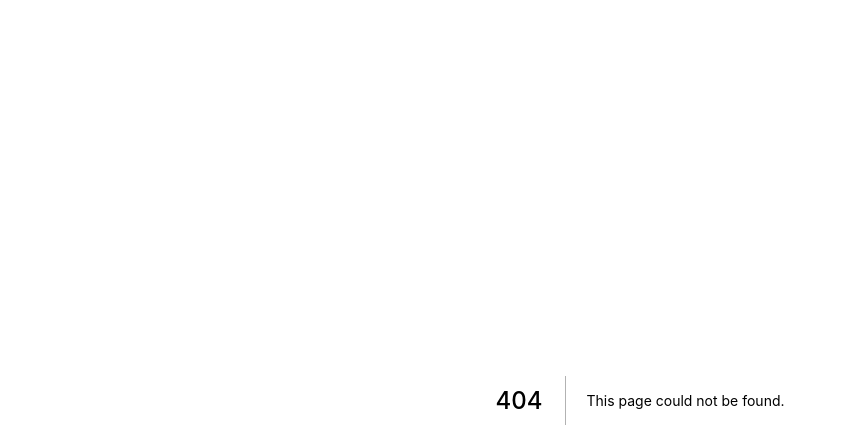
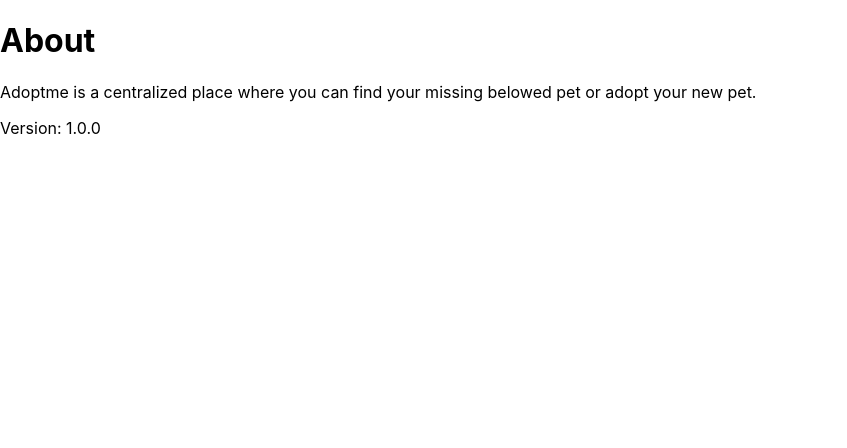
Before and after one commit to sagdish/adoptme-front, a Next.js app: page /about in a window 1280 px wide. Before the commit this address had no page. Shown: the top 448 px of the page, without its empty margins (0-847 px from the left). Built offline with nearby package versions, Linux system fonts and the light colour scheme.

Commit message:
initial non finished pages structure

```diff
--- /dev/null
+++ b/pages/about.js
@@ -0,0 +1,9 @@
+export default function AboutPage() {
+  return (
+    <div>
+      <h1>About</h1>
+      <p>Adoptme is a centralized place where you can find your missing belowed pet or adopt your new pet.</p>
+      <p>Version: 1.0.0</p>
+    </div>
+  )
+}
--- a/pages/index.js
+++ b/pages/index.js
@@ -11,7 +11,7 @@ export default function Home() {
 
       <main className={styles.main}>
         <h1 className={styles.title}>
-          Welcome to <a href="https://nextjs.org">Next.js!</a>
+          Hello
         </h1>
 
         <p className={styles.description}>
```
Also changed, not shown: pages/missing/[slug].js (added, +7 -0 lines), pages/missing/index.js (added, +7 -0 lines), pages/search/index.js (added, +7 -0 lines).
